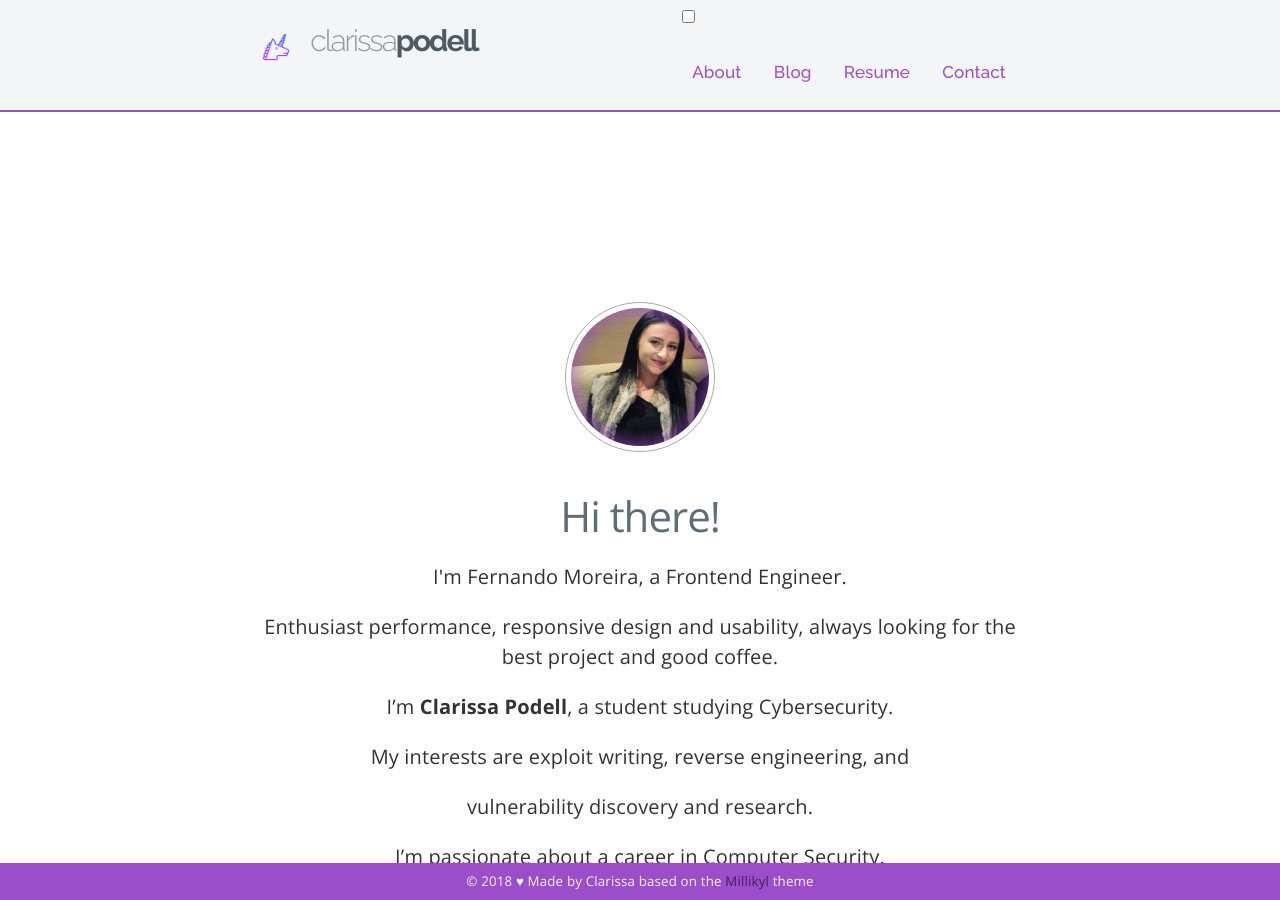
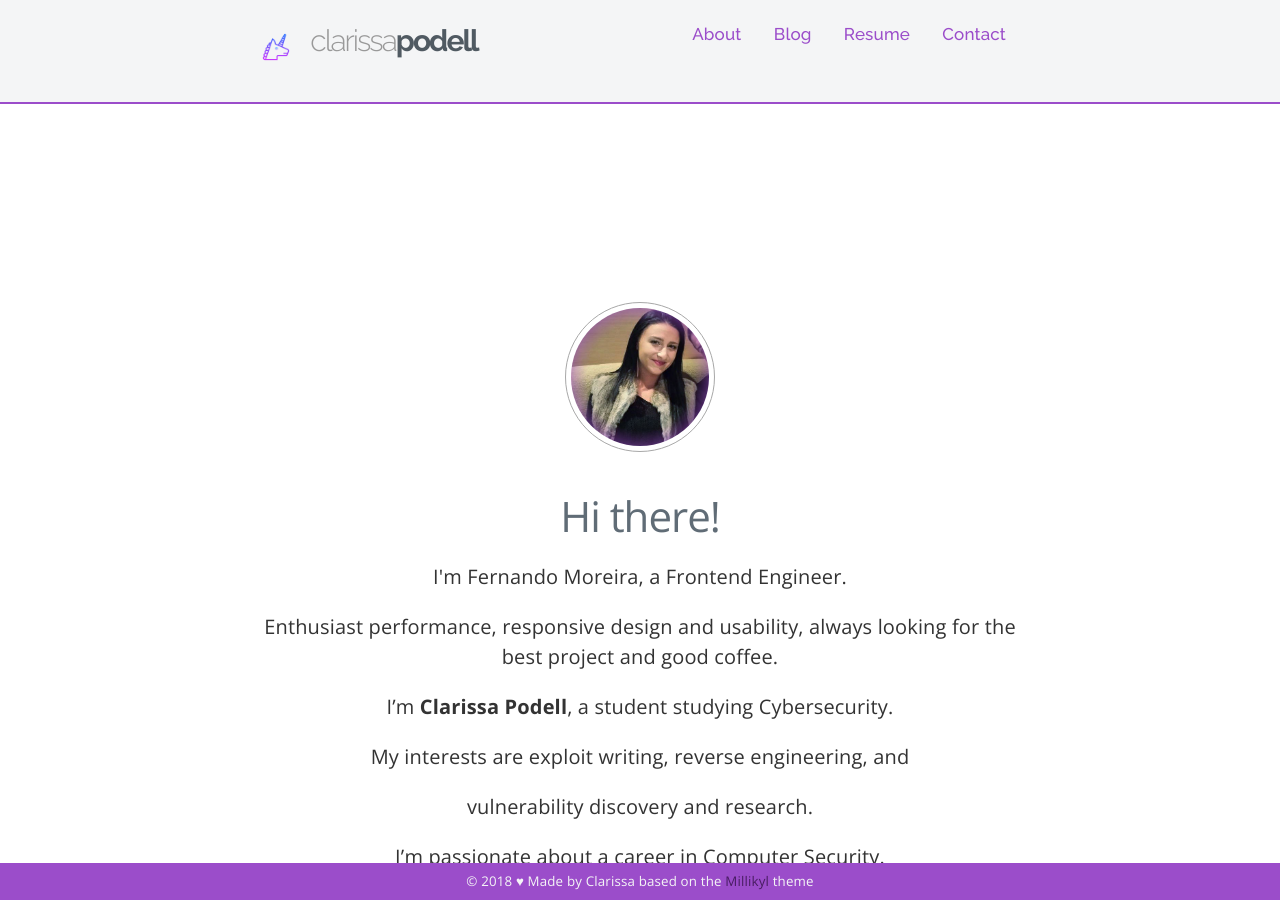
Before and after one commit to c1arissa/c1arissa.github.io, a Jekyll site: the page built from index.md, in a window 1280 px wide and 900 px high. Built offline with Jekyll 4.4.1, drawn with Linux system fonts in a browser that asks for light colours.

Commit message:
Update header.html

```diff
--- a/_includes/header.html
+++ b/_includes/header.html
@@ -1,6 +1,6 @@
 <nav class="navigation">
-<header class="clearfix">
 	<div class="container">
+
 		<div class="float-left">
 			<img class="icon" src="/favicon.png" alt="unicorn">
 			<a class="navigation-title" href="{{ site.baseurl }}/index.html">
@@ -9,12 +9,11 @@
 	  </div>
 
 		<div class="float-right">
-				<label for="open">
-					<span class="hidden-desktop"></span>
-				</label>
-				<input type="checkbox" name="" id="open">
+			<!-- <nav>
+			<a href="#" id="menu-icon"></a> -->
+			<a href="javascript:void(0);" style="font-size:15px;" class="navicon"><i class="fa fa-bars"></i></a>
 
-				<!-- <nav> -->
+
 			    <ul class="navigation-list">
 					<li class="navigation-item"><a href="{{ site.baseurl }}/about"> About</a></li>
 					<li class="navigation-item"><a href="{{ site.baseurl }}/blog"> Blog</a></li>
@@ -26,12 +25,10 @@
 					<a href="#">Articles</a>
 					<a href="#">Works</a>
 					<a href="#">Contact</a> -->
-
 				</ul>
 			</div>
 
 	</div>
-	</header>
 </nav>
 
 
@@ -83,11 +80,7 @@
 </section>
 </nav> -->
 
-<!-- <img class="img" src="img/logo.svg" height="30" alt="Milligram" title="Milligram">  height:42px;
-    <ul class="title"><a href="{{ site.baseurl }}/index.html">
-        <img src="/favicon.png" alt="unicorn" height="30" style="float:left;border:0;vertical-align:middle;">
-        &nbsp; {{ site.title }}
-      </a></ul>
+<!--
     <ul class="navigation-list float-right">
       <li class="navigation-item"><i class="fa fa-user-o"></i>
 <a class="navigation-link" href="{{ site.baseurl }}/about" data-popover>About</a></li>
```
Lines whose indentation alone changed are shown as unchanged.
